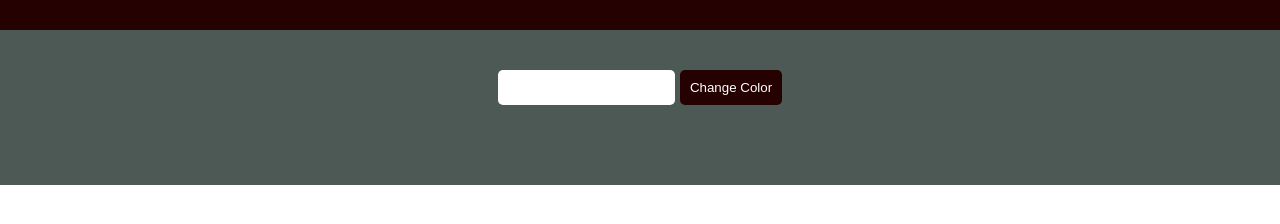
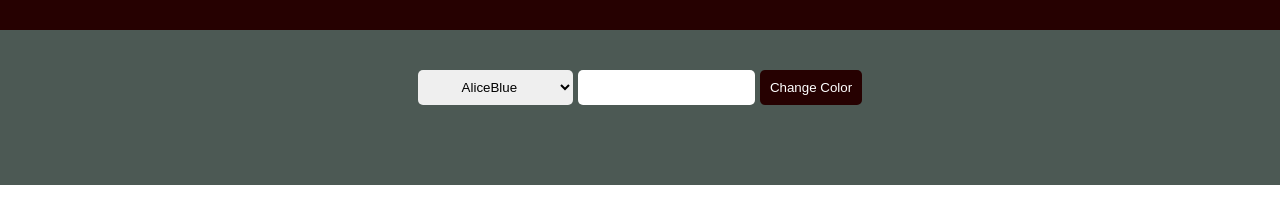
Before and after one commit to EmilieJarvman/colorama, a plain HTML site: page index.html in a window 1280 px wide. Shown: the part 138-362 px from the top of the page. Drawn offline with Linux system fonts and the light colour scheme; a web font is replaced by a local one.

Commit message:
drop down selector

```diff
--- a/script.js
+++ b/script.js
@@ -166,6 +166,24 @@ const mainDiv = document.createElement("div");
 mainDiv.id = "mainDiv";
 document.body.appendChild(mainDiv);
 
+let selectElem = document.createElement("select");
+selectElem.id = "selectElem";
+selectElem.onchange = function() {
+    document.body.style.backgroundColor = this.value;
+    console.log(this.value);
+}
+mainDiv.appendChild(selectElem)
+
+for (color of colors) {
+    // console.log(color);
+
+    let optionElem = document.createElement("option");
+    optionElem.value = color;
+    optionElem.innerText = color;
+    selectElem.appendChild(optionElem);
+
+}
+
 let inputElem = document.createElement("input");
 inputElem.type = "text";
 inputElem.id = "inputElem";
--- a/style.css
+++ b/style.css
@@ -31,10 +31,17 @@ body {
 	flex-wrap: wrap;
 }
 
+#selectElem {
+	border-style: none;
+	border-radius: 5px;
+	text-align: center;
+}
+
 #inputElem {
 	border-style: none;
 	border-radius: 5px;
 	text-align: center;
+	margin-left: 5px;
 }
 
 #button {
```
